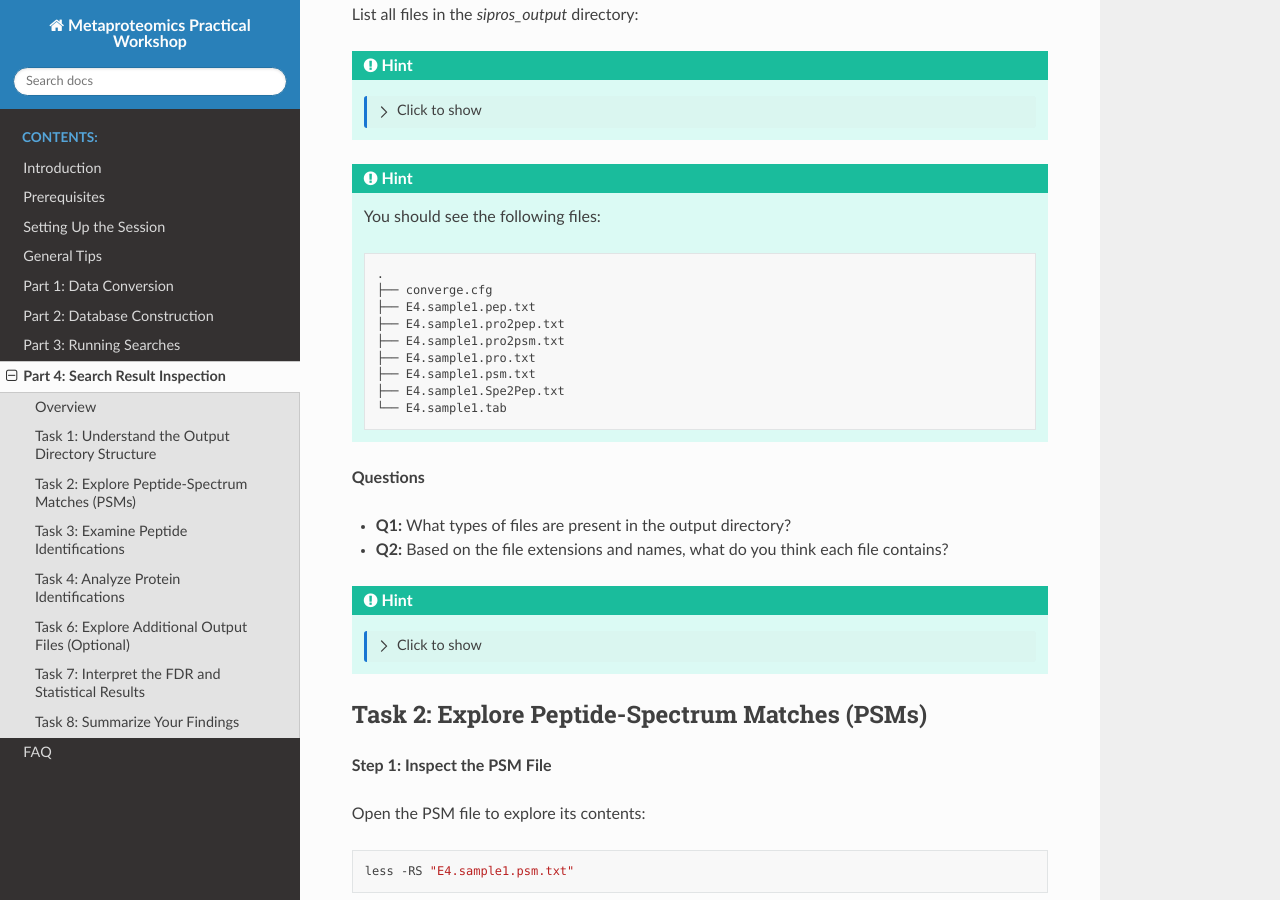
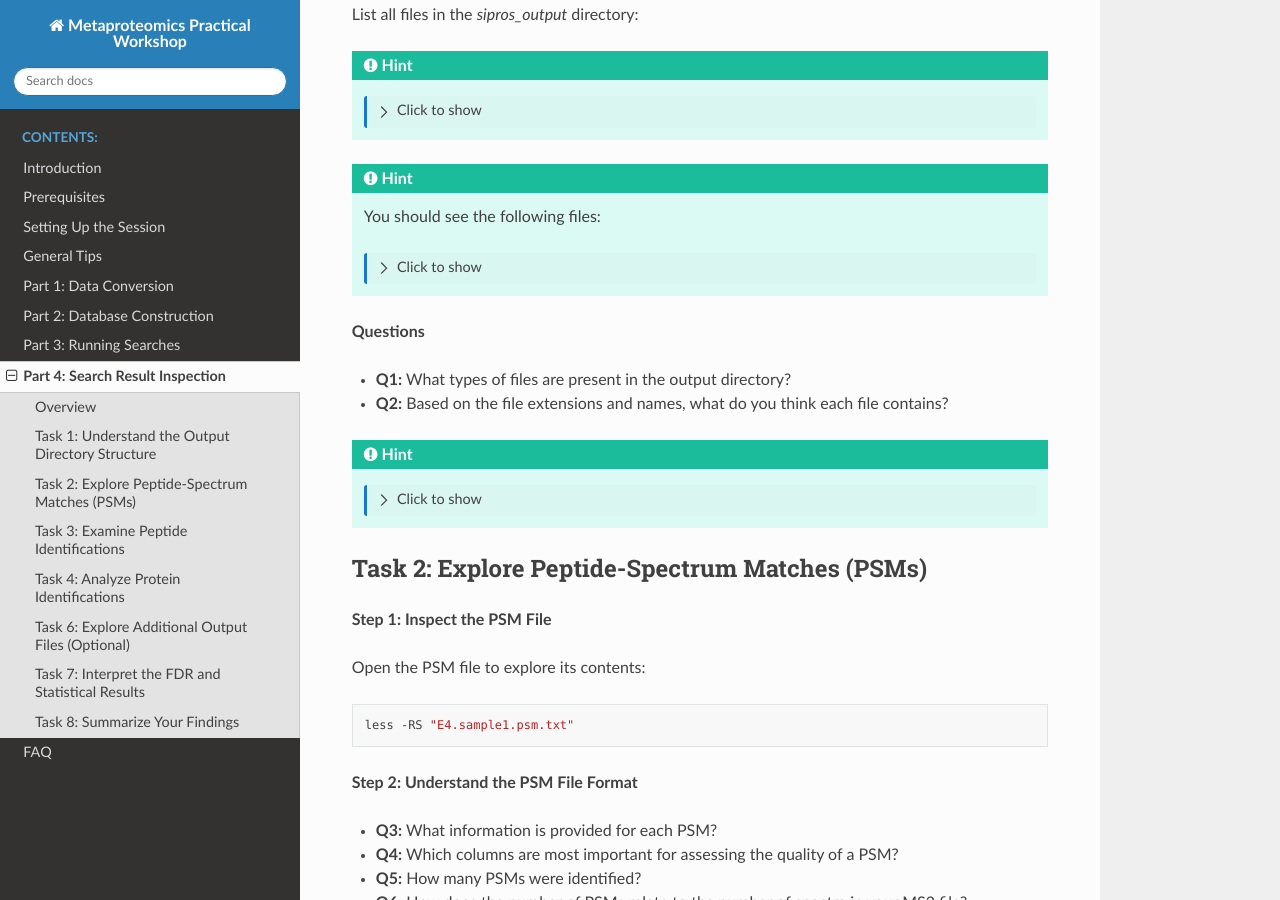
Before and after one commit to ohickl/mp_practical, a Sphinx documentation site: the page built from docs/source/part4_search_result_inspection.rst, in a window 1280 px wide and 900 px high, scrolled down 592 px. Built offline with Sphinx 7.4.7 and the Read the Docs theme 2.0.0, drawn with Linux system fonts in a browser that asks for light colours; pages that are not in the unit, such as notebooks, are missing from menus; some of the changed lines change nothing that is shown.

```diff
--- a/docs/source/part4_search_result_inspection.rst
+++ b/docs/source/part4_search_result_inspection.rst
@@ -34,17 +34,19 @@
 
    You should see the following files:
 
-   .. code-block:: text
+   .. toggle::
 
-      .
-      ├── converge.cfg
-      ├── E4.sample1.pep.txt
-      ├── E4.sample1.pro2pep.txt
-      ├── E4.sample1.pro2psm.txt
-      ├── E4.sample1.pro.txt
-      ├── E4.sample1.psm.txt
-      ├── E4.sample1.Spe2Pep.txt
-      └── E4.sample1.tab
+      .. code-block:: text
+
+         .
+         ├── converge.cfg
+         ├── E4.sample1.pep.txt
+         ├── E4.sample1.pro2pep.txt
+         ├── E4.sample1.pro2psm.txt
+         ├── E4.sample1.pro.txt
+         ├── E4.sample1.psm.txt
+         ├── E4.sample1.Spe2Pep.txt
+         └── E4.sample1.tab
 
 **Questions**
 
```
